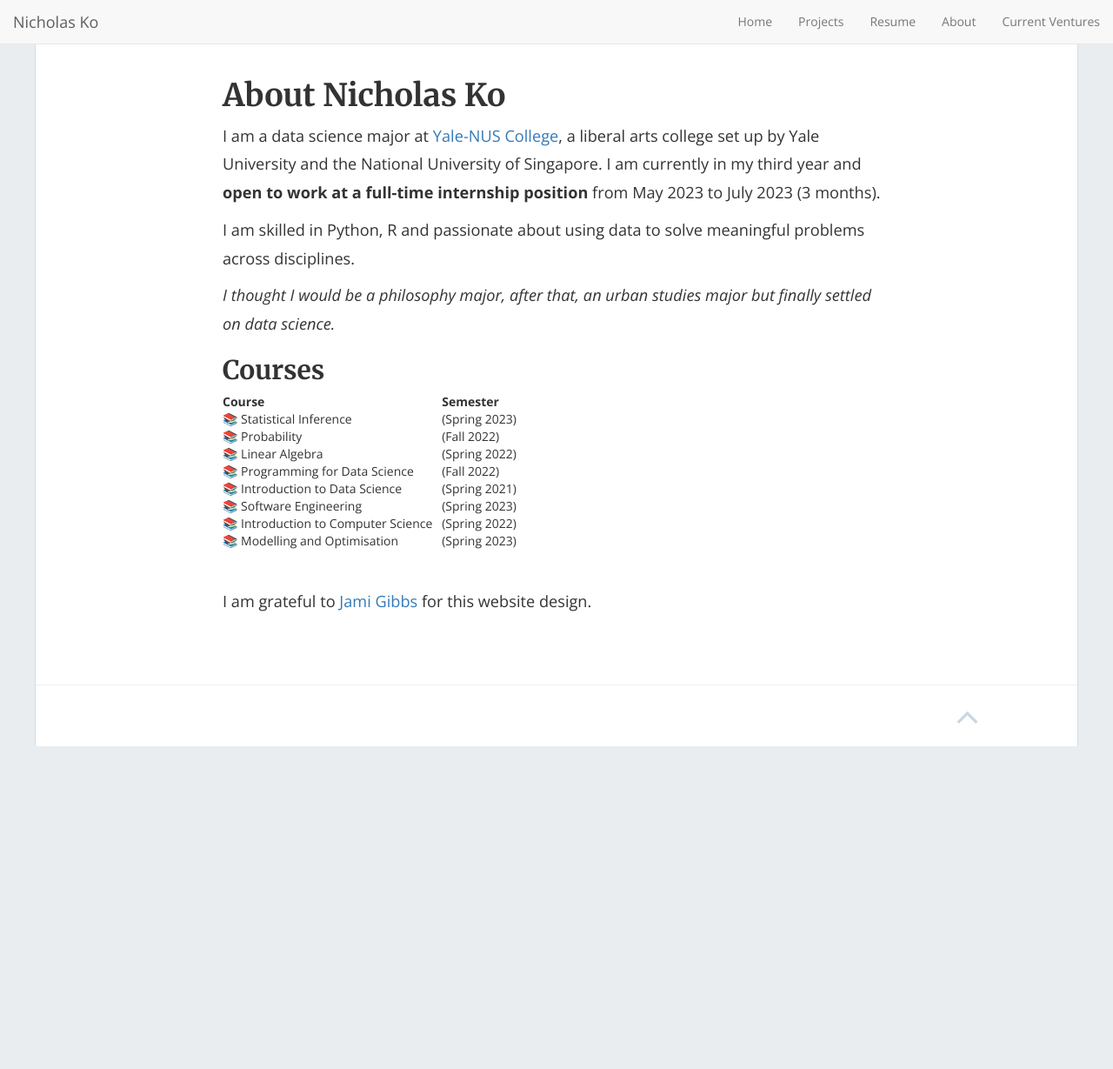
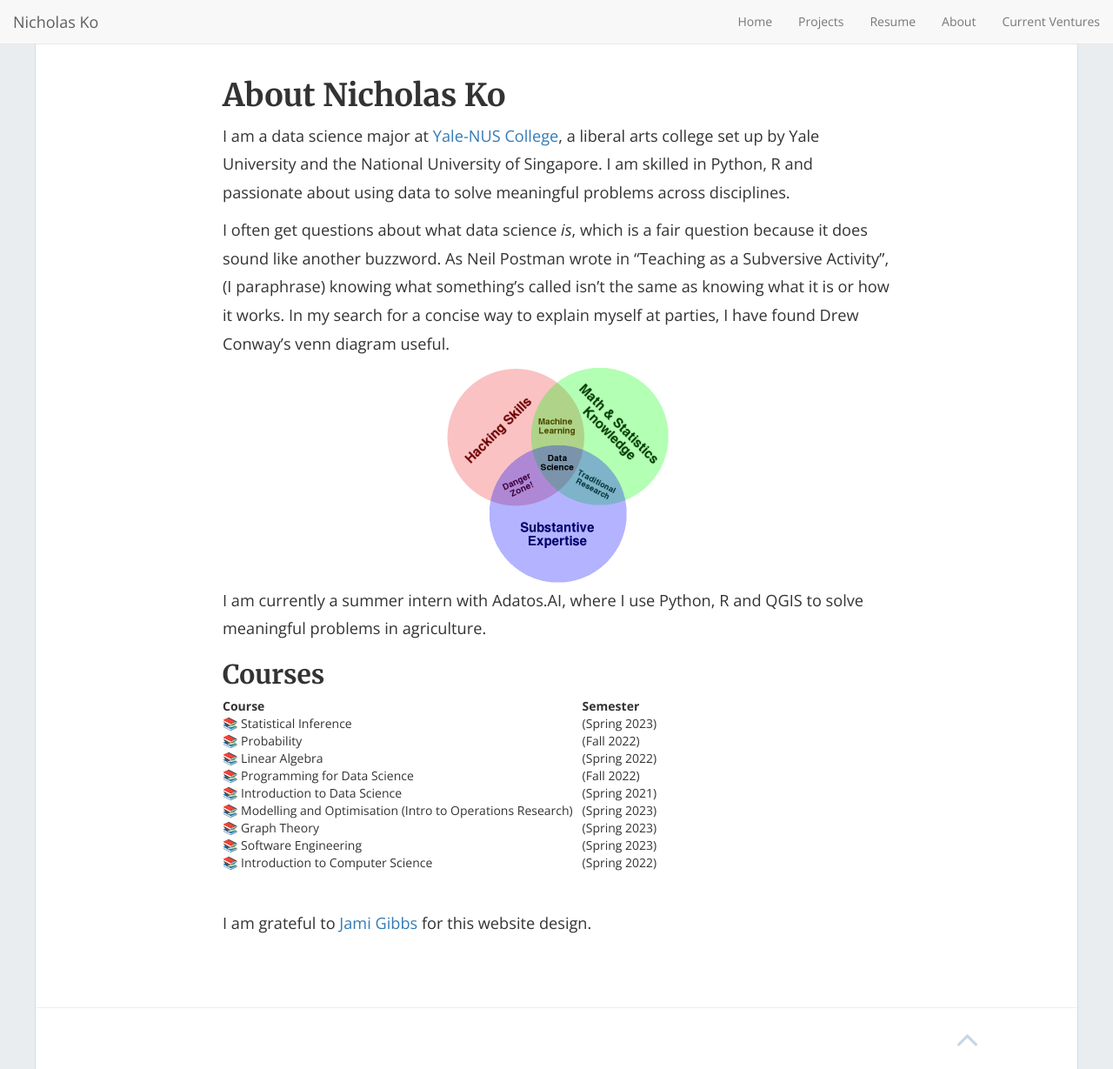
Before and after one commit to nicholas-ko-zy/nicholas-ko-zy.github.io, a Jekyll site: the page built from about.md, in a window 1280 px wide and 1229 px high. Shown: the whole window at 87% size. Built offline with Jekyll 4.4.1, drawn with Linux system fonts in a browser that asks for light colours; nearby versions of some CDN libraries.

Commit message:
updated current and about pages

```diff
--- a/about.md
+++ b/about.md
@@ -5,11 +5,15 @@ permalink: /about/
 ---
 # About Nicholas Ko
 
-I am a data science major at [Yale-NUS College](https://www.yale-nus.edu.sg/about/key-facts/), a liberal arts college set up by Yale University and the National University of Singapore. I am currently in my third year and **open to work at a full-time internship position** from May 2023 to July 2023 (3 months).
+I am a data science major at [Yale-NUS College](https://www.yale-nus.edu.sg/about/key-facts/), a liberal arts college set up by Yale University and the National University of Singapore. I am skilled in Python, R and passionate about using data to solve meaningful problems across disciplines.
 
-I am skilled in Python, R and passionate about using data to solve meaningful problems across disciplines.
+I often get questions about what data science _is_, which is a fair question because it does sound like another buzzword. As Neil Postman wrote in "Teaching as a Subversive Activity", (I paraphrase) knowing what something's called isn't the same as knowing what it is or how it works. In my search for a concise way to explain myself at parties, I have found Drew Conway's venn diagram useful.
 
-_I thought I would be a philosophy major, after that, an urban studies major but finally settled on data science._
+<div style="display: flex; justify-content: center;">
+	<img src="/img/about/Data_Science_VD.png" alt="What is Data Science? A Venn Diagrammatic Explanation" style="max-width: 264px; max-height: 252px;">
+</div>
+
+I am currently a summer intern with Adatos.AI, where I use Python, R and QGIS to solve meaningful problems in agriculture.
 
 ## Courses
 
@@ -20,9 +24,11 @@ _I thought I would be a philosophy major, after that, an urban studies major but
 |📚  Linear Algebra |&nbsp;&nbsp;&nbsp;(Spring 2022)|
 |📚  Programming for Data Science |&nbsp;&nbsp;&nbsp;(Fall 2022)|
 |📚  Introduction to Data Science |&nbsp;&nbsp;&nbsp;(Spring 2021)|
+|📚  Modelling and Optimisation (Intro to Operations Research)|&nbsp;&nbsp;&nbsp;(Spring 2023)|
+|📚  Graph Theory |&nbsp;&nbsp;&nbsp;(Spring 2023)|
 |📚  Software Engineering |&nbsp;&nbsp;&nbsp;(Spring 2023)|
 |📚  Introduction to Computer Science|&nbsp;&nbsp;&nbsp;(Spring 2022)|
-|📚  Modelling and Optimisation |&nbsp;&nbsp;&nbsp;(Spring 2023)|
+
 
 &nbsp;
 
```
Also changed, not shown: current.md (+1 -1 lines), img/about/Data_Science_VD.png (added).
